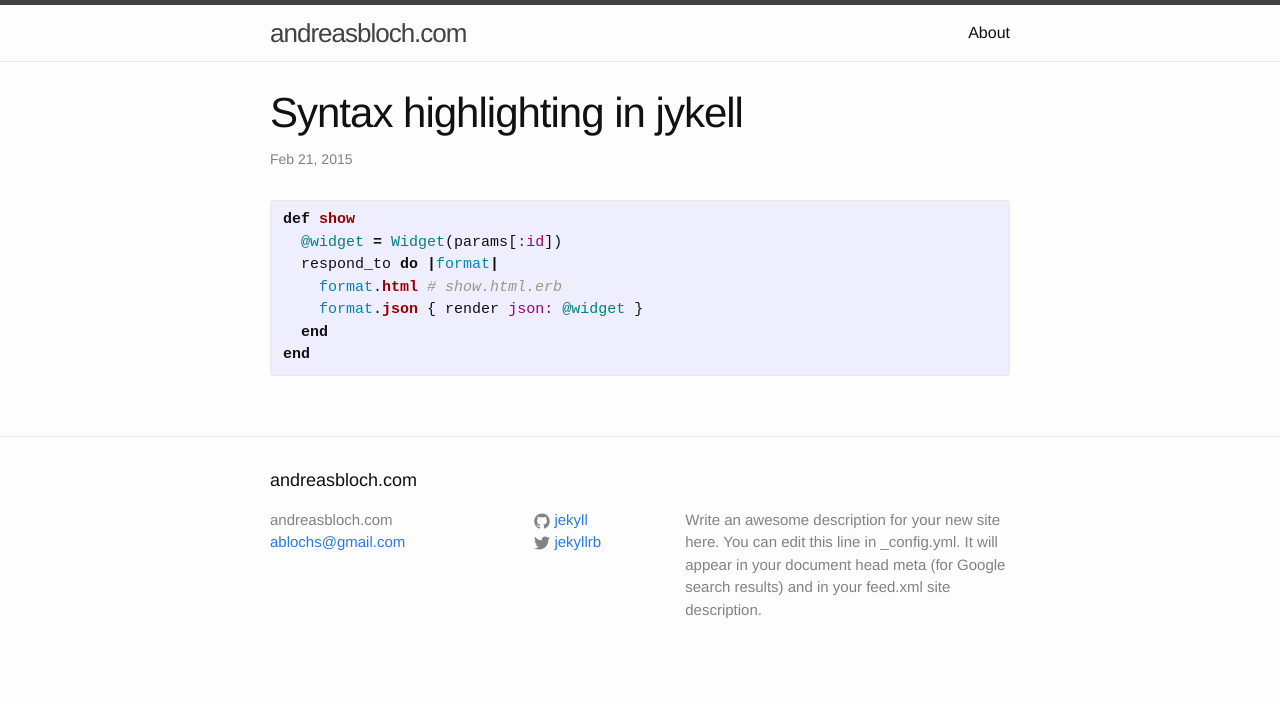
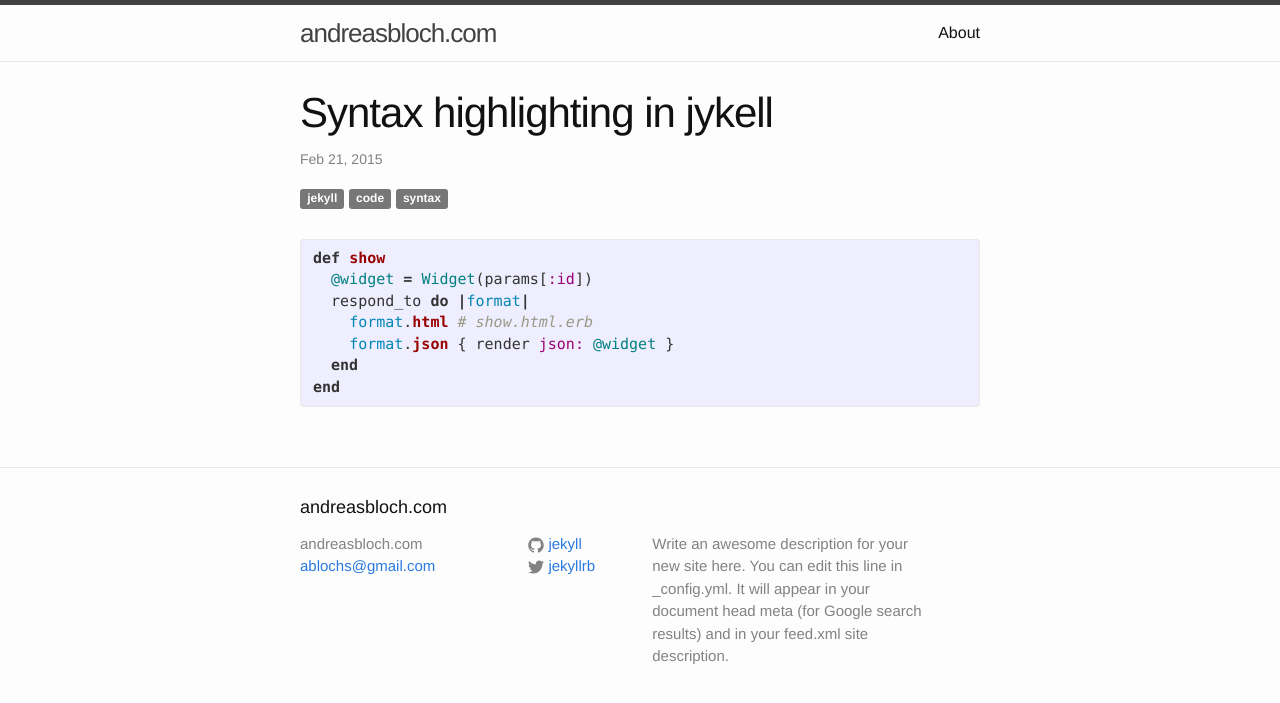
Before and after one commit to ablochs/ablochs.github.io.old, a Jekyll site: the page built from _posts/2015-02-21-syntax-highlighting.md, in a window 1280 px wide. Shown: the top 703 px of the page. Built offline with Jekyll 4.4.1, drawn with Linux system fonts in a browser that asks for light colours.

Commit message:
Add tags + posts

```diff
--- a/_includes/head.html
+++ b/_includes/head.html
@@ -6,6 +6,7 @@
   <title>{% if page.title %}{{ page.title }}{% else %}{{ site.title }}{% endif %}</title>
   <meta name="description" content="{% if page.excerpt %}{{ page.excerpt | strip_html | strip_newlines | truncate: 160 }}{% else %}{{ site.description }}{% endif %}">
 
+  <link rel="stylesheet" href="https://cdnjs.cloudflare.com/ajax/libs/twitter-bootstrap/3.3.2/css/bootstrap.css">
   <link rel="stylesheet" href="{{ "/css/main.css" | prepend: site.baseurl }}">
   <link rel="canonical" href="{{ page.url | replace:'index.html','' | prepend: site.baseurl | prepend: site.url }}">
   <link rel="alternate" type="application/rss+xml" title="{{ site.title }}" href="{{ "/feed.xml" | prepend: site.baseurl | prepend: site.url }}" />
--- a/_layouts/post.html
+++ b/_layouts/post.html
@@ -6,7 +6,11 @@ layout: default
   <header class="post-header">
     <h1 class="post-title">{{ page.title }}</h1>
     <p class="post-meta">{{ page.date | date: "%b %-d, %Y" }}{% if page.author %} • {{ page.author }}{% endif %}{% if page.meta %} • {{ page.meta }}{% endif %}</p>
-    <div class="post-tags"></div>
+    <div class="post-tags">
+    {% for tag in page.tags %}
+        <span class="label label-default">{{ tag }}</span>
+    {% endfor %}
+    </div>
   </header>
 
   <article class="post-content">
--- a/_posts/2015-02-21-syntax-highlighting.md
+++ b/_posts/2015-02-21-syntax-highlighting.md
@@ -3,6 +3,11 @@ layout: post
 title:  "Syntax highlighting in jykell"
 date:   2015-02-21
 categories: jekyll
+tags:
+    - jekyll
+    - code
+    - syntax
+
 ---
 
 {% highlight ruby %}
--- a/_sass/_base.scss
+++ b/_sass/_base.scss
@@ -14,7 +14,6 @@ dl, dd, ol, ul, figure {
  * Basic styling
  */
 body {
-    font-family: $base-font-family;
     font-size: $base-font-size;
     line-height: $base-line-height;
     font-weight: 300;
```
Also changed, not shown: _posts/2015-02-24-set-vim-as-default-editor-on-ubuntu.md (added, +12 -0 lines).
